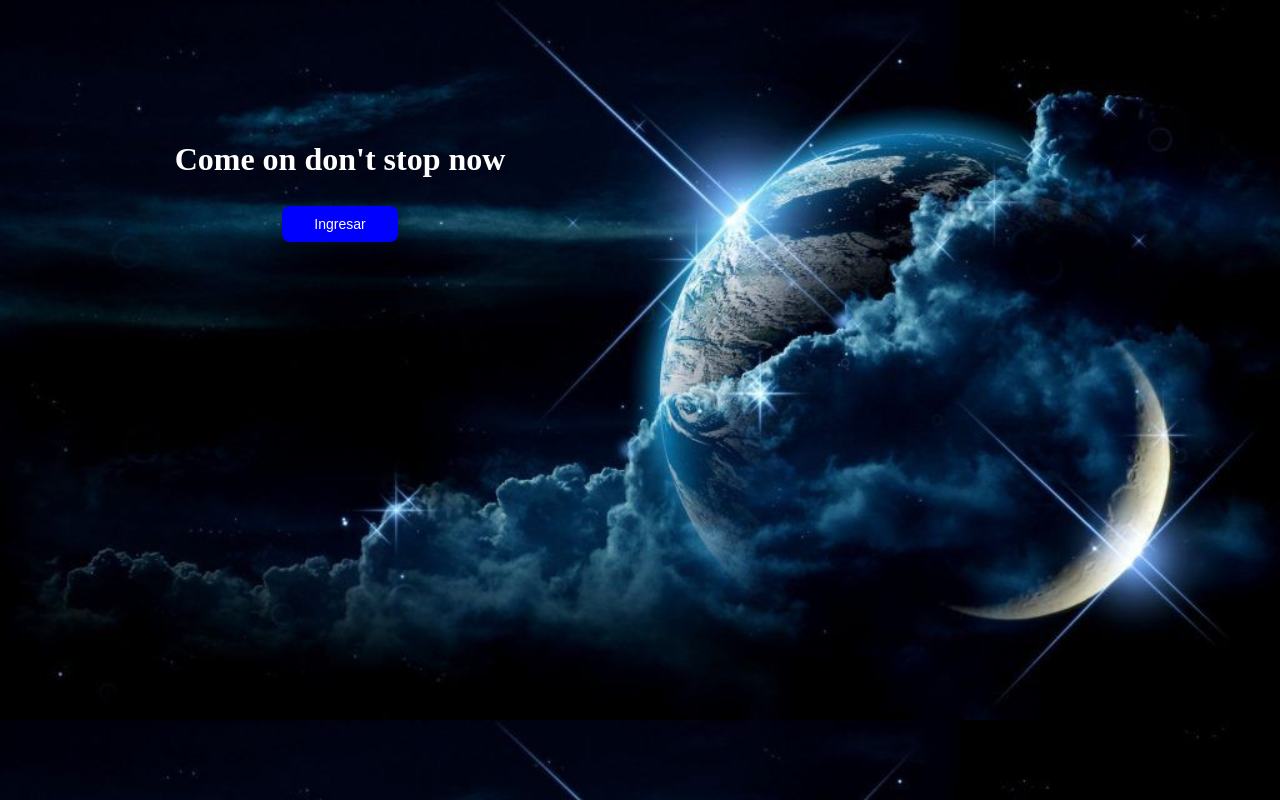
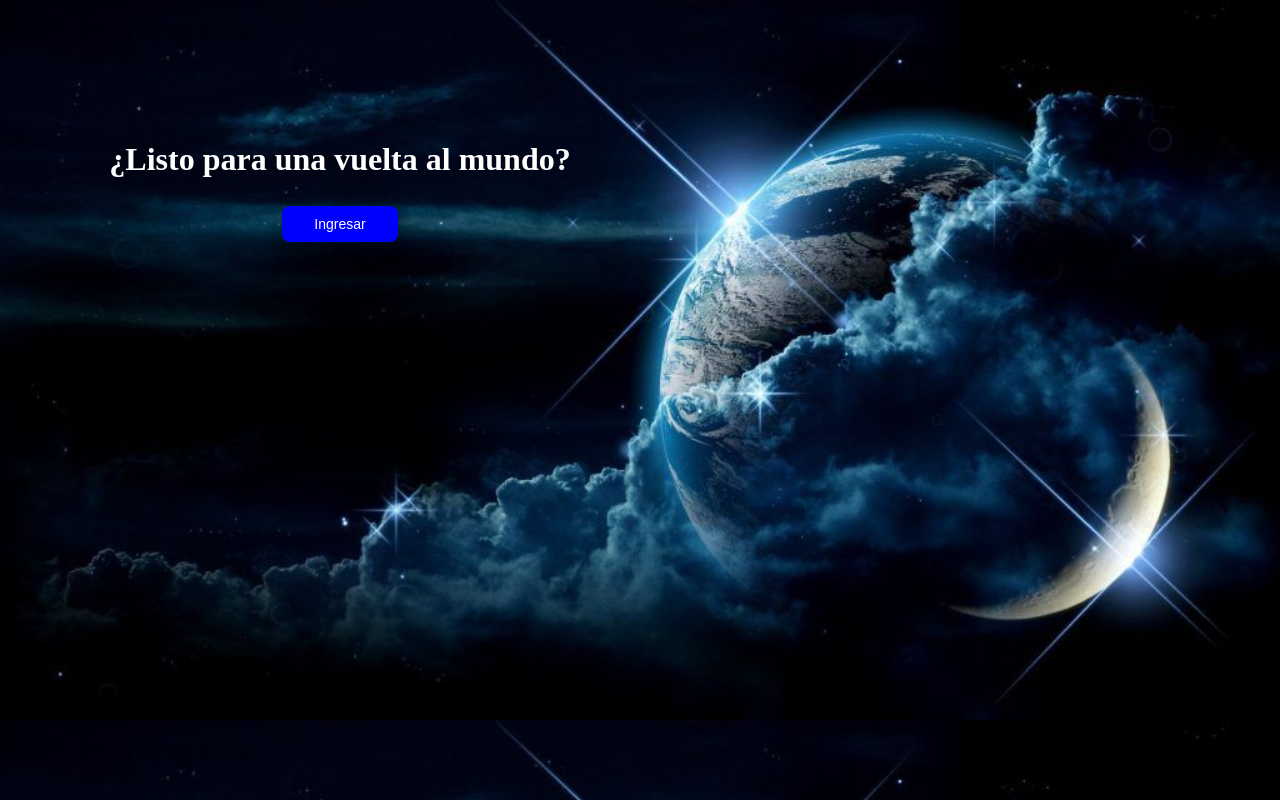
Before and after one commit to GeraLondero/PI-Countries-main, a React (Create React App) app in the folder client/: page / in a window 1280 px wide. Built offline with nearby package versions, Linux system fonts and the light colour scheme.

Commit message:
¿Listo para una vuelta al mundo?

```diff
--- a/client/src/pages/LandingPage/LandingPage.js
+++ b/client/src/pages/LandingPage/LandingPage.js
@@ -5,7 +5,7 @@ import { Link } from 'react-router-dom';
 function LandingPage() {
   return (
     <div>
-      <h1 className={styles.h1}> Come on don't stop now</h1>
+      <h1 className={styles.h1}> ¿Listo para una vuelta al mundo?</h1>
       <Link to="/home" >
             <button className={styles.ingresar}>
             <span></span>
```
